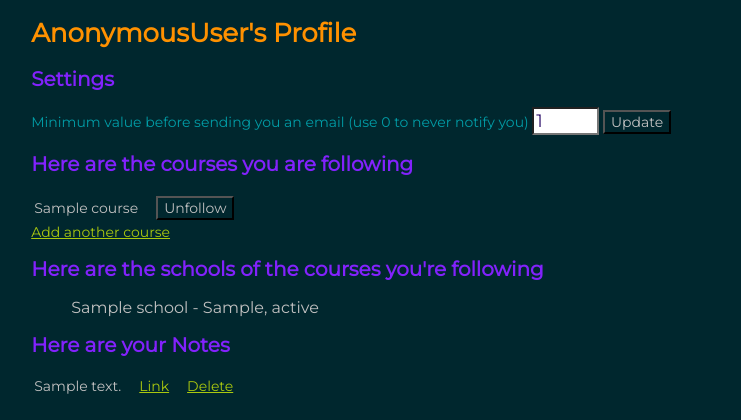
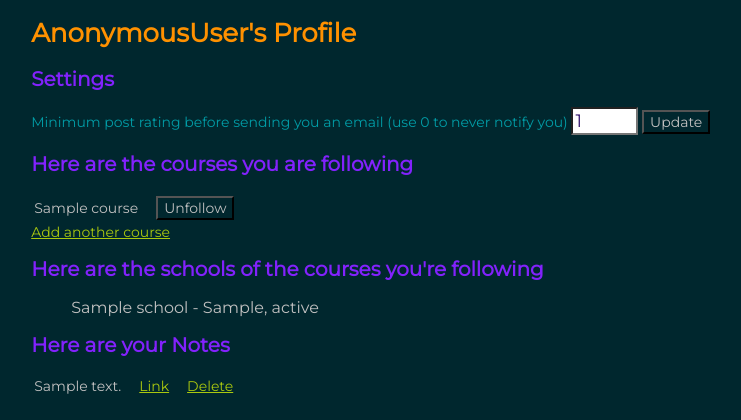
Before and after one commit to papes1ns/notedrop, a Django app: template templates/main/profile.html in a window 1280 px wide. Shown: the part 26-446 px from the top of the page, without its empty margins (40-781 px from the left). Run offline with Django 3.2, Linux system fonts and the light colour scheme; tables that the repository leaves empty hold one stand-in row (values such as "Sample post"); the template is opened without the code that fills it: values that come from a table or form of the project are taken from there, most other values are stand-ins (such as "Sample title", 1, 10 or a date in 2020); some libraries are stand-ins or nearby versions.

Commit message:
Change course-form submit button css

```diff
--- a/templates/main/course_form.html
+++ b/templates/main/course_form.html
@@ -17,7 +17,7 @@
   <table>
     {{ form.as_table }}
   </table>
-  <input type='submit' value='Add Course'/>
+  <button type='submit'>Add Course</button>
 </form>
 
 {% endblock %}
--- a/templates/main/feed.html
+++ b/templates/main/feed.html
@@ -22,7 +22,7 @@
   <table>
     {{ form.as_table }}
   </table>
-  <input class='submit-note' type='submit' value='Submit Note'/>
+  <button class='submit-note' type='submit'>Drop Note</button>
 </form>
 </div>
 <!-- end of sidebar -->
--- a/templates/main/profile.html
+++ b/templates/main/profile.html
@@ -6,8 +6,8 @@
 <h1>{{ request.user }}'s Profile</h1>
 
 <h2>Settings</h2>
-<label for='notify-count-input'>Minimum value before sending you an email (use 0 to never notify you)</label>
-<input id='notify-count-input' type='number' min='0' max='255' value={{ notify_count }} /> <button id='notify-count-btn'>Update</button>
+<label for='notify-count-input'>Minimum post rating before sending you an email (use 0 to never notify you)</label>
+<input id='notify-count-input' type='number' min='0' max='255' placeholder={{ notify_count }} value={{ notify_count }} /> <button id='notify-count-btn'>Update</button>
 
 <h2>Here are the courses you are following</h2>
 <table>
--- a/templates/main/schools.html
+++ b/templates/main/schools.html
@@ -17,6 +17,8 @@
 {% block extra_head %}
 <script>
 $(document).ready(function(){
+  $('#school-search').focus();
+
   $('#school-search').keyup(function(){
     var searchVal = $(this).val();
     $('#school-list > li').each(function(){
```
